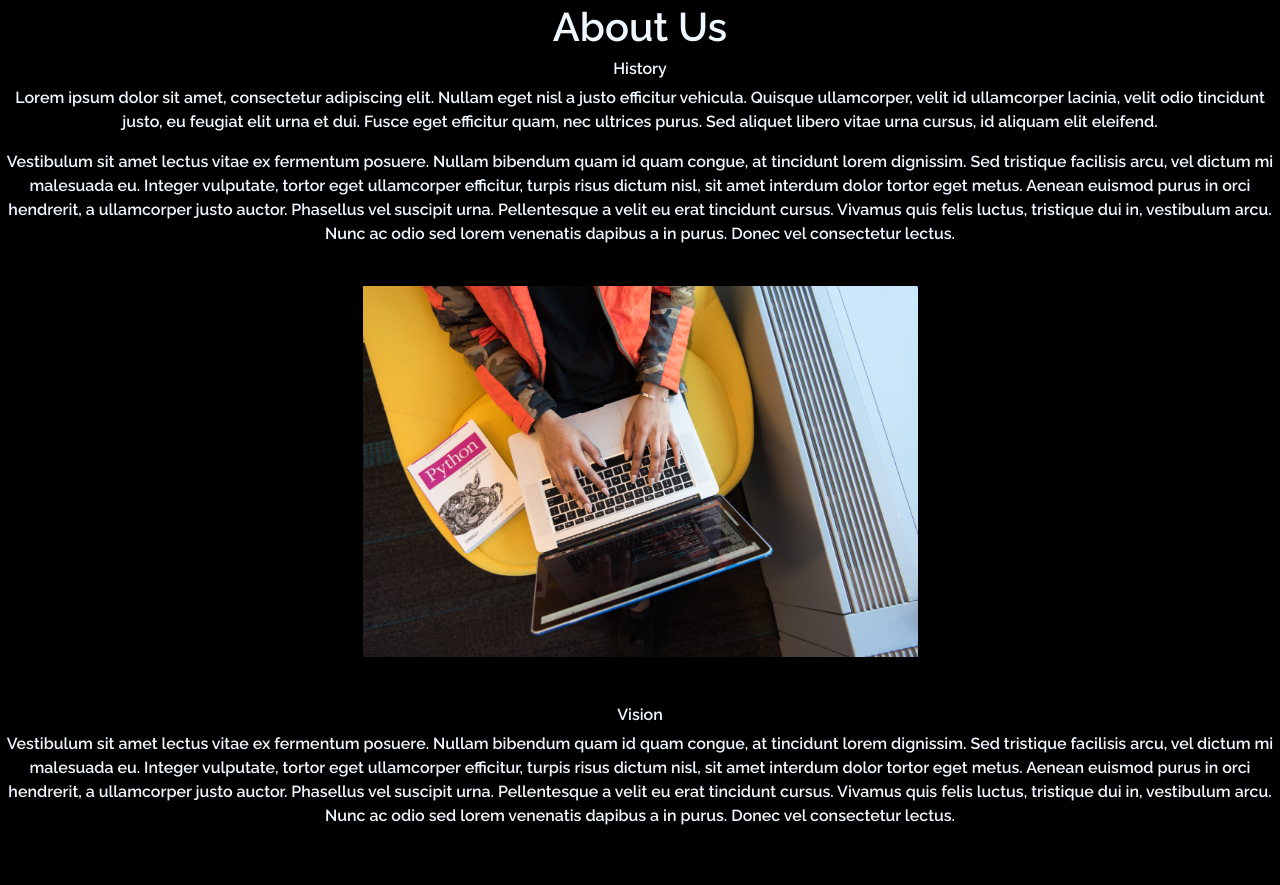
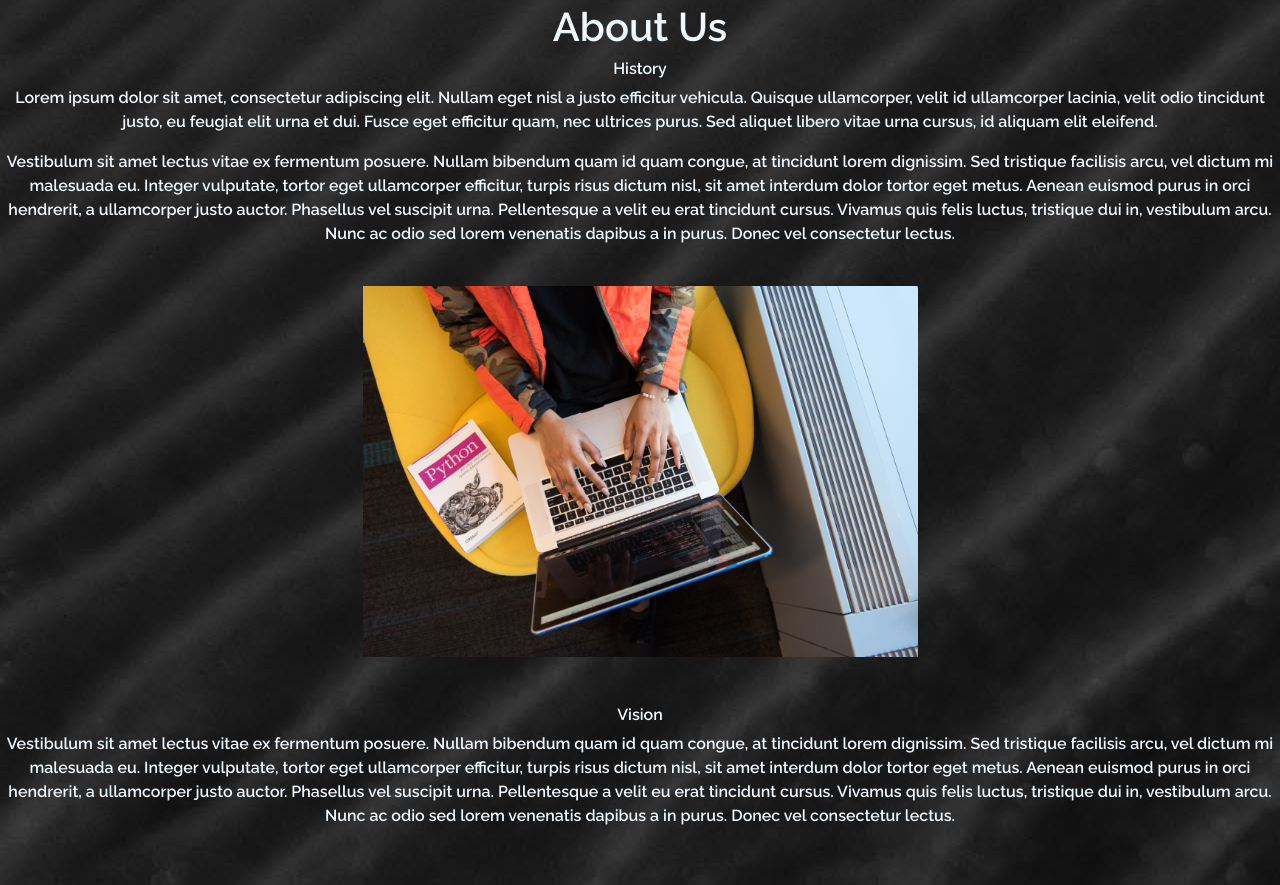
Before and after one commit to Dcastillomar/nonprofitweb, a PHP site: page /aboutUs.php in a window 1280 px wide. Shown: the part 171-1056 px from the top of the page. Run offline with PHP 8.4, Linux system fonts and the light colour scheme; some web fonts are replaced.

Commit message:
add background image to css

```diff
--- a/styles.css
+++ b/styles.css
@@ -1,5 +1,5 @@
 body{
-    background-color: rgb(0, 0, 0);
+    background-image: url(assets/pexels-adrien-olichon-2387793.jpg);
     text-align: center;
     height:100%;
     width: 100%;
```
Also changed, not shown: assets/pexels-adrien-olichon-2387793.jpg (added).
